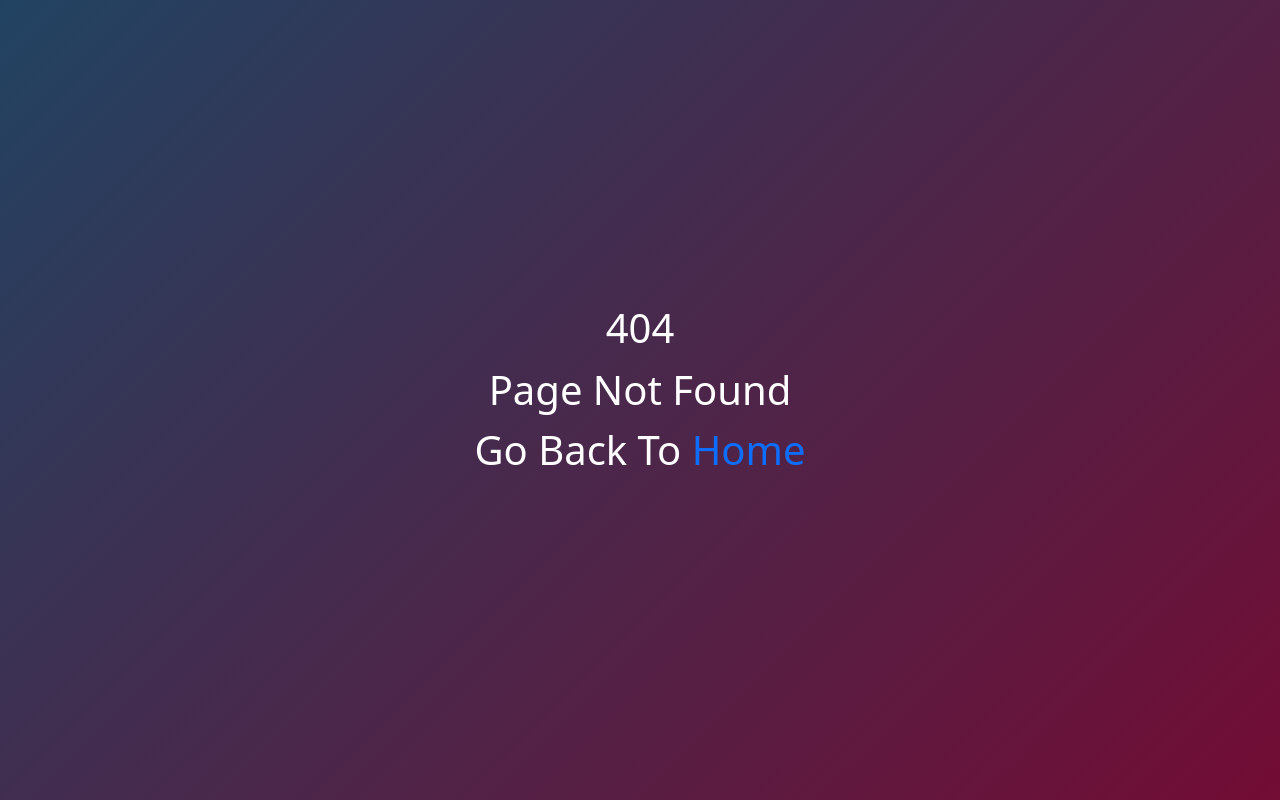
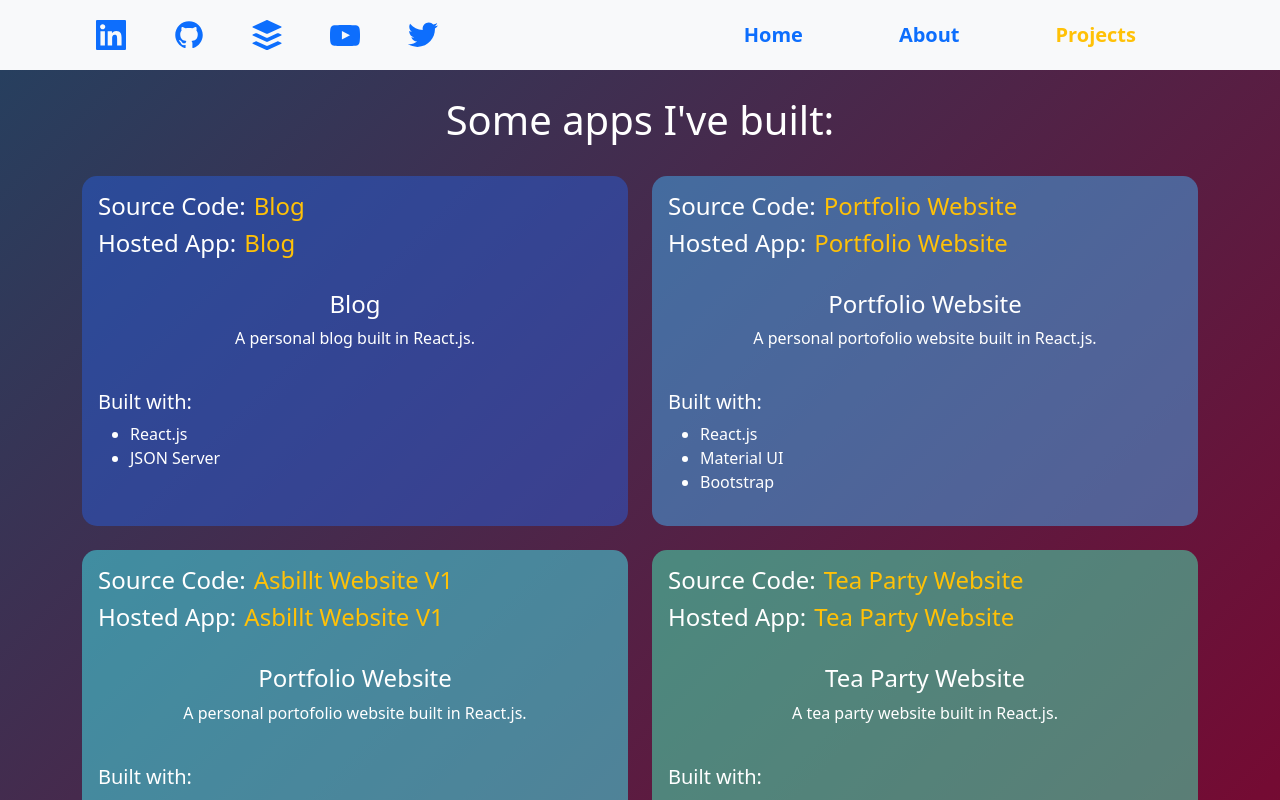
Before and after one commit to asbillt/portfolio-website, a React (Create React App) app: page /portfolio-website/projects in a window 1280 px wide. Before the commit this address had no page. Shown: the top 800 px of the page. Built offline with nearby package versions, Linux system fonts and the light colour scheme.

Commit message:
Updates Route and Navlink paths.

```diff
--- a/src/App.js
+++ b/src/App.js
@@ -13,9 +13,9 @@ function App() {
   return (
     <Router>
       <Routes>
-        <Route path="/" element={<Home />} />
-        <Route path="/about" element={<About />} />
-        <Route path="/projects" element={<Projects />} />
+        <Route path="/portfolio-website" element={<Home />} />
+        <Route path="/portfolio-website/about" element={<About />} />
+        <Route path="/portfolio-website/projects" element={<Projects />} />
         <Route path="*" element={<NotFound />} />
       </Routes>
     </Router>
--- a/src/Components/Home.js
+++ b/src/Components/Home.js
@@ -453,7 +453,7 @@ function Home() {
               <Button
                 variant="outline-warning"
                 className="border-1 d-flex fs-5"
-                onClick={() => navigate("/about")}
+                onClick={() => navigate("/portfolio-website/about")}
               >
                 <span className="px-2 py-1">Learn About Me</span>
                 <CgArrowRight className="align-self-center" />
--- a/src/Components/NavigationBar.js
+++ b/src/Components/NavigationBar.js
@@ -69,19 +69,19 @@ function NavigationBar() {
       <NavbarCollapse id="basic-navbar-nav" className="justify-content-end">
         <Nav className="px-md-5 fs-5">
           <NavLink
-            to="/"
+            to="/portfolio-website/"
             className="linkhover link fw-bold px-md-5 py-md-1 py-1 pt-4"
           >
             Home
           </NavLink>
           <NavLink
-            to="/about"
+            to="/portfolio-website/about"
             className="linkhover link fw-bold px-md-5 py-md-1 py-1"
           >
             About
           </NavLink>
           <NavLink
-            to="/projects"
+            to="/portfolio-website/projects"
             className="linkhover link fw-bold px-md-5 py-md-1 py-1"
           >
             Projects
--- a/src/Components/NotFound.js
+++ b/src/Components/NotFound.js
@@ -12,7 +12,7 @@ function NotFound() {
         Go Back To{" "}
         <Link
           // Link routes to the home page.
-          to="/"
+          to="/portfolio-website"
           className="link linkhover"
         >
           Home
```
